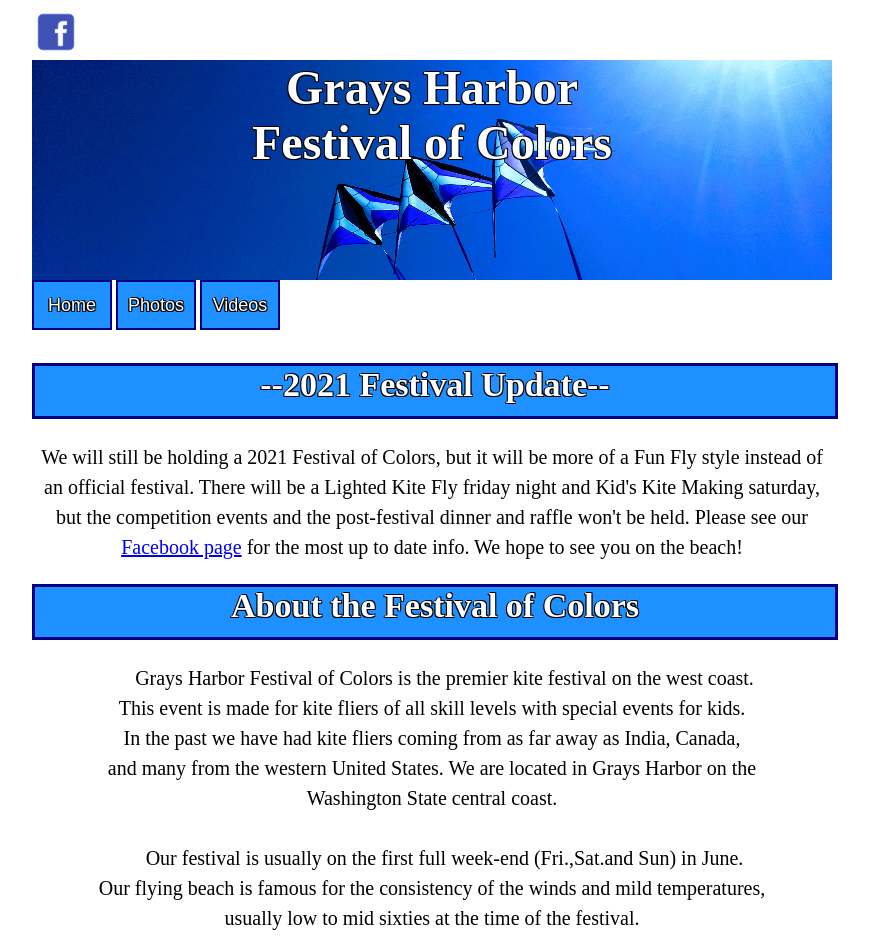
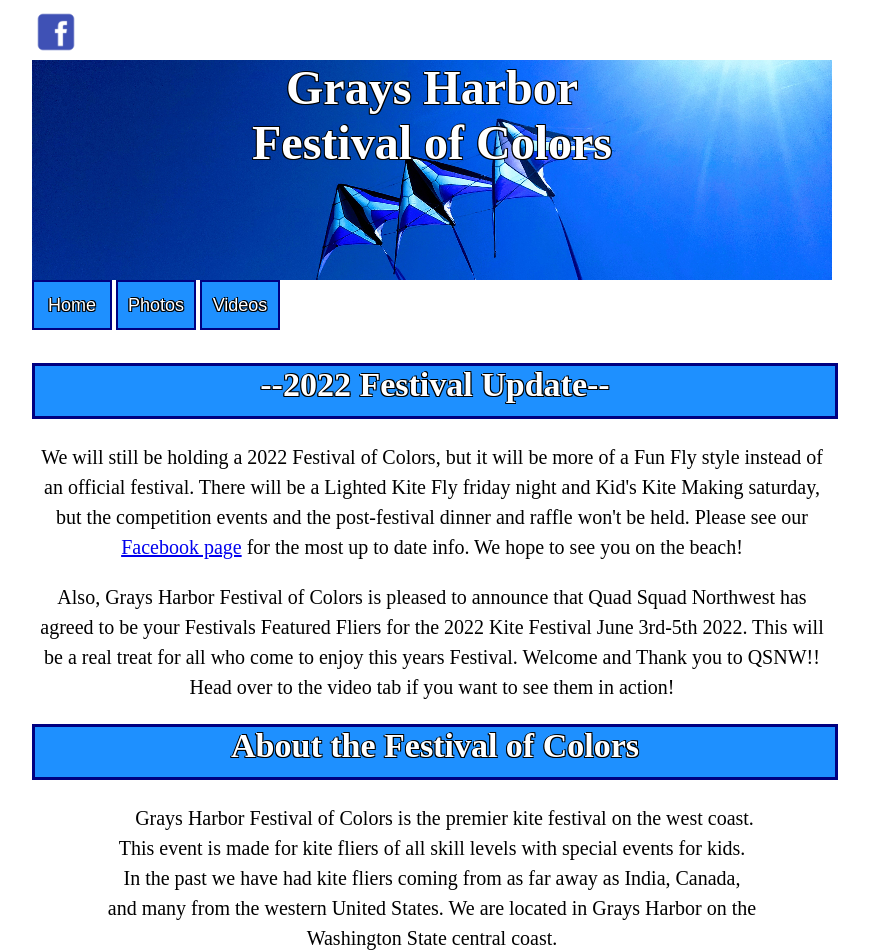
Before and after one commit to kyleb13/kyleb13.github.io, a Jekyll site: the page index.html, which Jekyll copies as it is, in a window 1280 px wide. Shown: the top 952 px of the page, without its empty margins (208-1077 px from the left). Built offline with Jekyll 4.4.1, drawn with Linux system fonts in a browser that asks for light colours; grey boxes are pictures that could not be loaded.

Commit message:
Updated for 2022 and added a video

```diff
--- a/index.html
+++ b/index.html
@@ -117,11 +117,16 @@
                 <button id="navTab" onclick="location.href = 'videos.html'">Videos</button>
             </div>
             <div id="alignDiv">
-                <h1 id="bodyHeader">--2021 Festival Update--</h1>
-                    <p id="aboutParagraph"> We will still be holding a 2021 Festival of Colors, but it will be more of a Fun Fly style instead of an<br\>
+                <h1 id="bodyHeader">--2022 Festival Update--</h1>
+                    <p id="aboutParagraph"> We will still be holding a 2022 Festival of Colors, but it will be more of a Fun Fly style instead of an<br\>
                         official festival. There will be a Lighted Kite Fly friday night and Kid's Kite Making saturday, but the competition events and <br\>
                         the post-festival dinner and raffle won't be held. Please see our <a href="https://www.facebook.com/OceanShoresFesitvalOfColors">Facebook page</a> for the most up to date info.<br\>
                         We hope to see you on the beach!
+                    </p>
+                    <p id="aboutParagraph">
+                        Also, Grays Harbor Festival of Colors is pleased to announce that Quad Squad Northwest has agreed to be your Festivals Featured Fliers<br\>
+                        for the 2022 Kite Festival June 3rd-5th 2022. This will be a real treat for all who come to enjoy this years Festival. <br\>
+                        Welcome and Thank you to QSNW!! Head over to the video tab if you want to see them in action!
                     </p>
                 <h1 id="bodyHeader">About the Festival of Colors</h1>
                     <p id="aboutParagraph"> &emsp; Grays Harbor Festival of Colors is the premier kite festival on the west coast.<br/>
--- a/videos.html
+++ b/videos.html
@@ -99,6 +99,7 @@
                 <button id="navTab" onclick="location.href = 'pics.html'">Photos</button>
                 <button id="navTab" onclick="location.href = 'videos.html'">Videos</button>
             </div>
+            <iframe src="https://www.facebook.com/plugins/video.php?height=450&href=https%3A%2F%2Fwww.facebook.com%2Fmystainedskin%2Fvideos%2F934589187203551%2F&show_text=false&width=800&t=0" width="800" height="450" style="border:none;overflow:hidden" scrolling="no" frameborder="0" allowfullscreen="true" allow="autoplay; clipboard-write; encrypted-media; picture-in-picture; web-share" allowFullScreen="true"></iframe>
             <iframe width="800" height="450" src="https://www.youtube.com/embed/7yS-XeQD_PU" frameborder="0"></iframe>
             <iframe src="https://drive.google.com/file/d/0B5AxFgxLFr4scUFuaGNJMjJTUkRVcU1rWjdhbXNYMkJGdjRn/preview" width="800" height="450"></iframe>
         </div>
```
